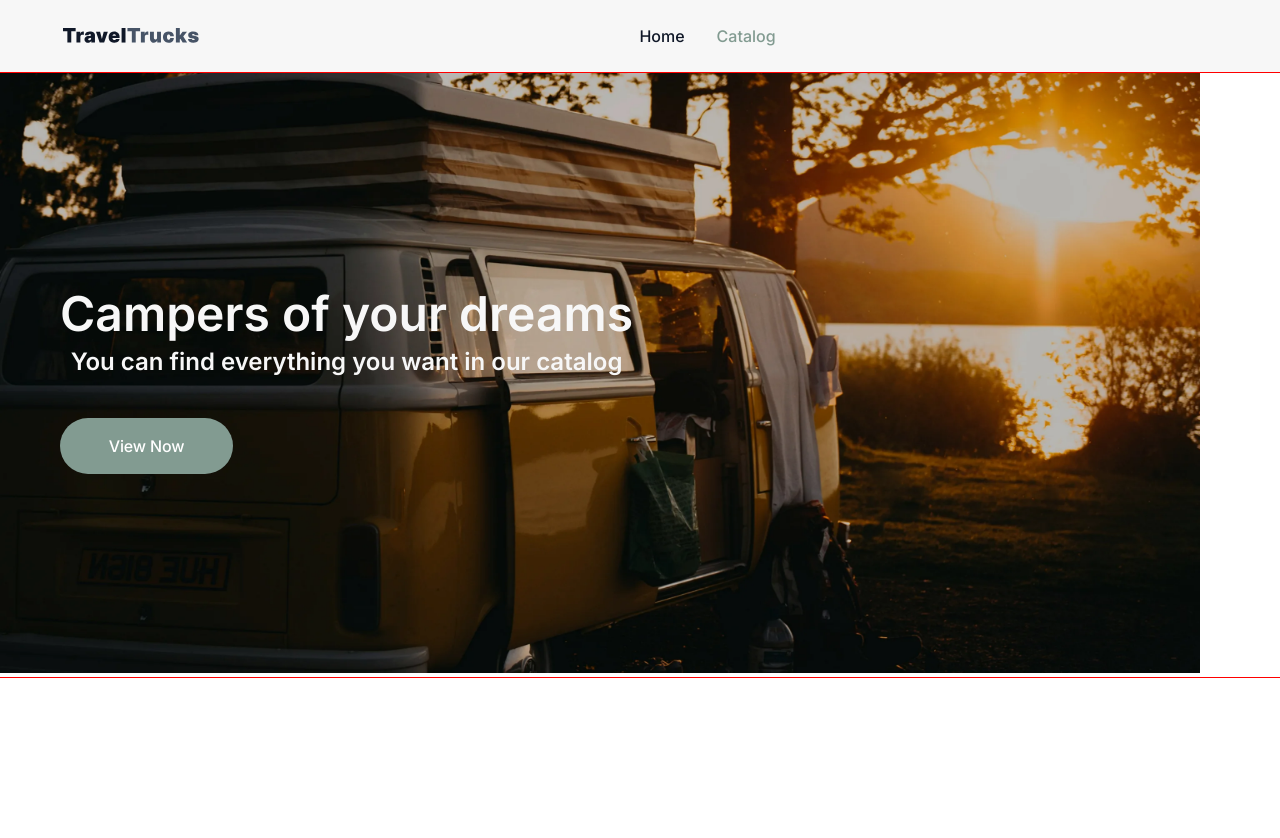
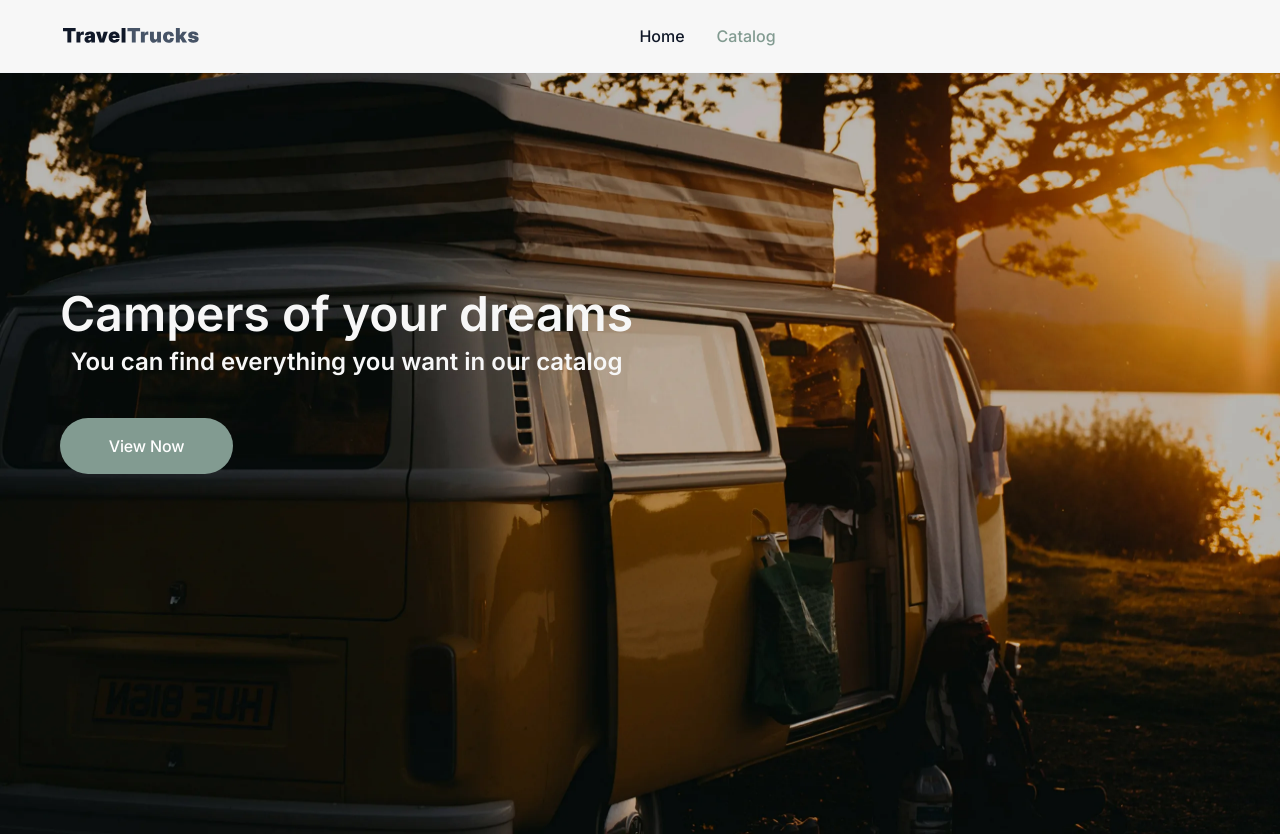
Before and after one commit to VolodymyrZin/campers, a Next.js app: page / in a window 1280 px wide. Before the commit the page ends 800 px from the top, so only its background shows below. Built offline with nearby package versions, Linux system fonts and the light colour scheme.

Commit message:
fix outline

```diff
--- a/app/catalog/[camperId]/CamperPage.module.css
+++ b/app/catalog/[camperId]/CamperPage.module.css
@@ -4,7 +4,7 @@
   margin-left: auto;
   margin-right: auto;
   padding: 64px;
-  outline: 1px solid red;
+  /* outline: 1px solid red; */
 }
 .info {
   display: flex;
--- a/components/CatalogList/CatalogList.module.css
+++ b/components/CatalogList/CatalogList.module.css
@@ -5,7 +5,7 @@
   margin-right: auto;
   padding-left: 63px;
   padding-right: 64px;
-  outline: 1px solid red;
+  /* outline: 1px solid red; */
   padding-top: 48px;
   padding-bottom: 52px;
 }
--- a/components/Header/Header.module.css
+++ b/components/Header/Header.module.css
@@ -11,7 +11,7 @@
   margin: 0 auto;
   padding-left: 63px;
   padding-right: 64px;
-  outline: 1px solid red;
+  /* outline: 1px solid red; */
 
   display: flex;
   align-items: center;
--- a/components/Hero/Hero.module.css
+++ b/components/Hero/Hero.module.css
@@ -3,7 +3,7 @@
   max-width: 1440px;
   margin: 0 auto;
 
-  outline: 1px solid red;
+  /* outline: 1px solid red; */
 
   display: flex;
   align-items: center;
--- a/components/Hero/Hero.tsx
+++ b/components/Hero/Hero.tsx
@@ -8,8 +8,8 @@ export default function Hero() {
         <Image
           src="/images/hero.webp"
           alt="Hero banner"
-          width={1200}
-          height={600}
+          width={1440}
+          height={761}
           priority
           loading="eager"
           className={css.heroImage}
```
